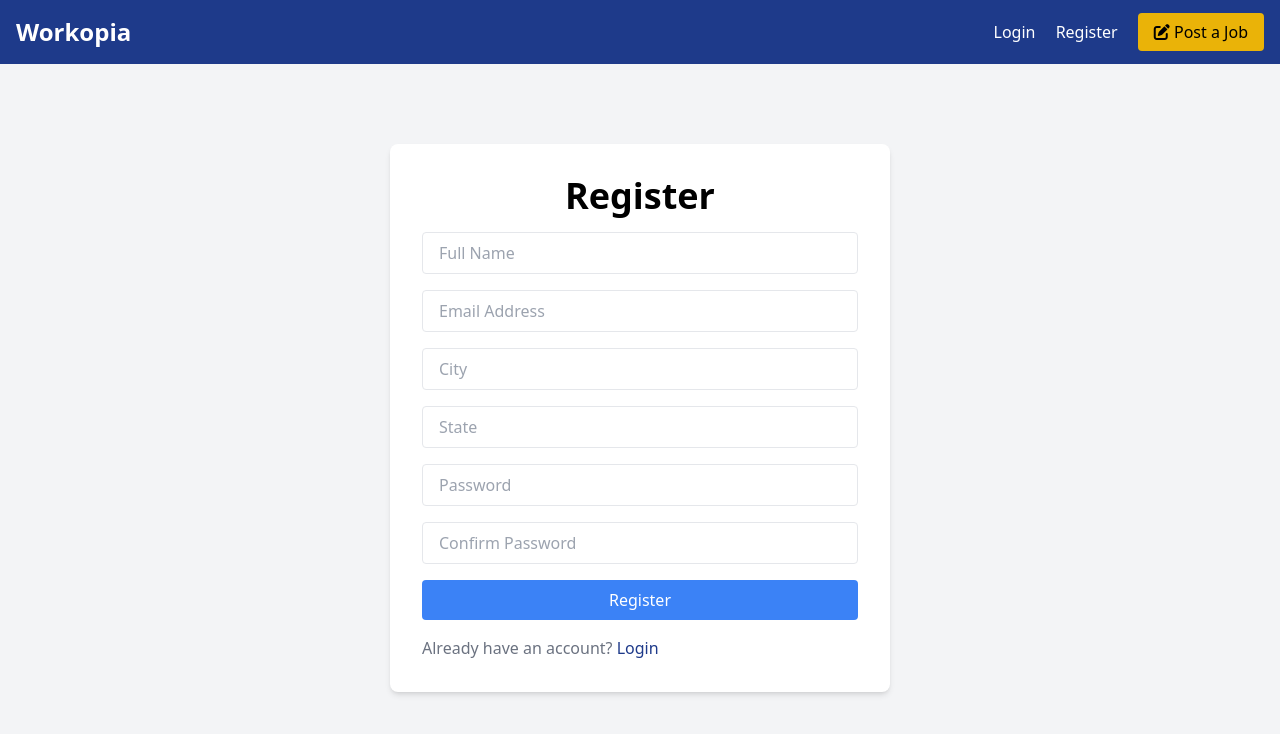
After one commit to isabella-projects/job-listing, a PHP site: page /auth/register in a window 1280 px wide. The commit adds this page. Shown: the top 734 px of the page. Run offline with PHP 8.4, Linux system fonts and the light colour scheme; a stand-in replaces the project's code that opens the database connection.

Commit message:
User controller and views

```diff
--- /dev/null
+++ b/App/controllers/UserController.php
@@ -0,0 +1,37 @@
+<?php
+
+namespace App\Controllers;
+
+use Framework\Database;
+use Framework\Validation;
+
+class UserController
+{
+    protected $db;
+
+    public function __construct()
+    {
+        $config = require(basePath('config/db.php'));
+        $this->db = new Database($config);
+    }
+
+    /**
+     * Show the login page
+     *
+     * @return void
+     */
+    public function login()
+    {
+        loadView('users/login');
+    }
+
+    /**
+     * Show the register page
+     *
+     * @return void
+     */
+    public function create()
+    {
+        loadView('users/create');
+    }
+}
--- a/App/views/listings/show.view.php
+++ b/App/views/listings/show.view.php
@@ -4,13 +4,14 @@
 
 <section class="container mx-auto p-4 mt-4">
     <div class="rounded-lg shadow-md bg-white p-3">
+        <?= loadPartial('message') ?>
         <div class="flex justify-between items-center">
             <a class="block p-4 text-blue-700" href="/listings">
                 <i class="fa fa-arrow-alt-circle-left"></i>
                 Back To Listings
             </a>
             <div class="flex space-x-4 ml-4">
-                <a href="/edit" class="px-4 py-2 bg-blue-500 hover:bg-blue-600 text-white rounded">Edit</a>
+                <a href="/listings/edit/<?= $listing->id ?>" class="px-4 py-2 bg-blue-500 hover:bg-blue-600 text-white rounded">Edit</a>
                 <!-- Delete Form -->
                 <form method="POST">
                     <input type="hidden" name="_method" value="DELETE">
--- a/App/views/partials/message.php
+++ b/App/views/partials/message.php
@@ -1,12 +1,12 @@
 <?php if (isset($_SESSION['success_message'])) : ?>
-    <div class="message bg-green-100 p-3 my-3">
+    <div class="message text-center bg-green-100 p-3 my-3">
         <?= $_SESSION['success_message'] ?>
     </div>
     <?php unset($_SESSION['success_message']); ?>
 <?php endif; ?>
 
 <?php if (isset($_SESSION['error_message'])) : ?>
-    <div class="message bg-red-100 p-3 my-3">
+    <div class="message text-center bg-red-100 p-3 my-3">
         <?= $_SESSION['error_message'] ?>
     </div>
     <?php unset($_SESSION['error_message']); ?>
--- a/App/views/partials/navbar.php
+++ b/App/views/partials/navbar.php
@@ -5,8 +5,8 @@
             <a href="/">Workopia</a>
         </h1>
         <nav class="space-x-4">
-            <a href="login.html" class="text-white hover:underline">Login</a>
-            <a href="register.html" class="text-white hover:underline">Register</a>
+            <a href="/auth/login" class="text-white hover:underline">Login</a>
+            <a href="/auth/register" class="text-white hover:underline">Register</a>
             <a href="/listings/create" class="bg-yellow-500 hover:bg-yellow-600 text-black px-4 py-2 rounded hover:shadow-md transition duration-300"><i class="fa fa-edit"></i> Post a Job</a>
         </nav>
     </div>
--- /dev/null
+++ b/App/views/users/create.view.php
@@ -0,0 +1,42 @@
+<?= loadPartial('head') ?>
+<?= loadPartial('navbar') ?>
+
+<div class="flex justify-center items-center mt-20">
+    <div class="bg-white p-8 rounded-lg shadow-md w-full md:w-500 mx-6">
+        <h2 class="text-4xl text-center font-bold mb-4">Register</h2>
+        <!-- <div class="message bg-red-100 p-3 my-3">This is an error message.</div>
+        <div class="message bg-green-100 p-3 my-3">
+          This is a success message.
+        </div> -->
+        <form>
+            <div class="mb-4">
+                <input type="text" name="name" placeholder="Full Name" class="w-full px-4 py-2 border rounded focus:outline-none" />
+            </div>
+            <div class="mb-4">
+                <input type="email" name="email" placeholder="Email Address" class="w-full px-4 py-2 border rounded focus:outline-none" />
+            </div>
+            <div class="mb-4">
+                <input type="text" name="city" placeholder="City" class="w-full px-4 py-2 border rounded focus:outline-none" />
+            </div>
+            <div class="mb-4">
+                <input type="text" name="state" placeholder="State" class="w-full px-4 py-2 border rounded focus:outline-none" />
+            </div>
+            <div class="mb-4">
+                <input type="password" name="password" placeholder="Password" class="w-full px-4 py-2 border rounded focus:outline-none" />
+            </div>
+            <div class="mb-4">
+                <input type="password" name="password_confirmation" placeholder="Confirm Password" class="w-full px-4 py-2 border rounded focus:outline-none" />
+            </div>
+            <button type="submit" class="w-full bg-blue-500 hover:bg-blue-600 text-white px-4 py-2 rounded focus:outline-none">
+                Register
+            </button>
+
+            <p class="mt-4 text-gray-500">
+                Already have an account?
+                <a class="text-blue-900" href="/auth/login">Login</a>
+            </p>
+        </form>
+    </div>
+</div>
+
+<?= loadPartial('footer') ?>
--- a/helpers.php
+++ b/helpers.php
@@ -8,7 +8,7 @@
  */
 function basePath($path = '')
 {
-    return __DIR__ . "/{$path}";
+    return __DIR__ . '/' . $path;
 }
 
 /**
--- a/routes.php
+++ b/routes.php
@@ -1,9 +1,17 @@
 <?php
+/* Index route */
 $router->get('/', 'HomeController@index');
+/* ----------------------------------------- */
+/* Listings routes */
 $router->get('/listings', 'ListingController@index');
 $router->get('/listings/create', 'ListingController@create');
+$router->get('/listings/edit/{id}', 'ListingController@edit');
 $router->get('/listings/{id}', 'ListingController@show');
-
 $router->post('/listings', 'ListingController@store');
-
+$router->put('/listings/{id}', 'ListingController@update');
 $router->delete('/listings/{id}', 'ListingController@destroy');
+/* ------------------------------------------------------------ */
+/* Authentication routes */
+$router->get('/auth/register', 'UserController@create');
+$router->get('/auth/login', 'UserController@login');
+/* ------------------------------------------------ */
```
Also changed, not shown: App/controllers/ListingController.php (+96 -0 lines), App/views/listings/edit.view.php (added, +69 -0 lines), App/views/users/login.view.php (added, +30 -0 lines).
